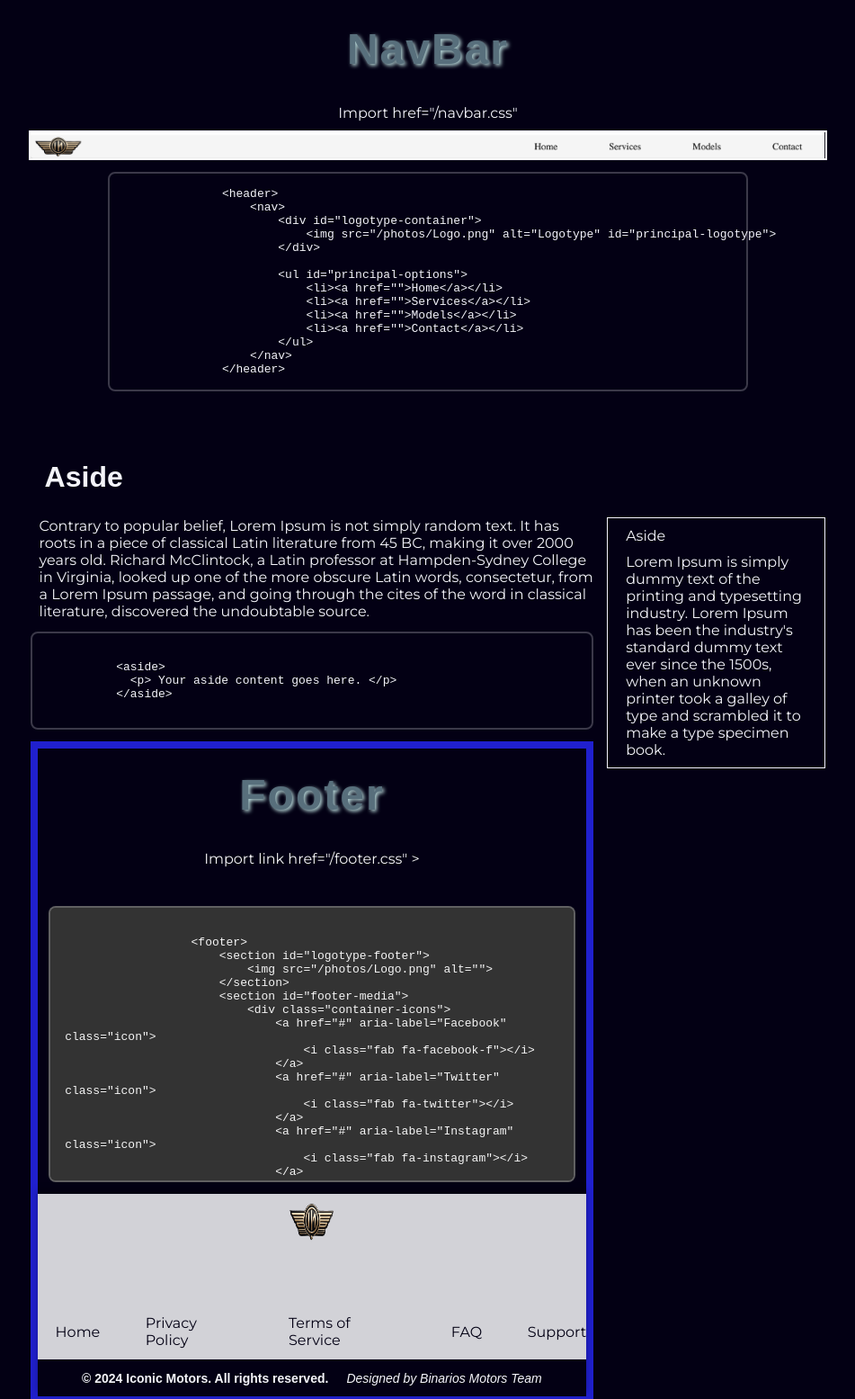
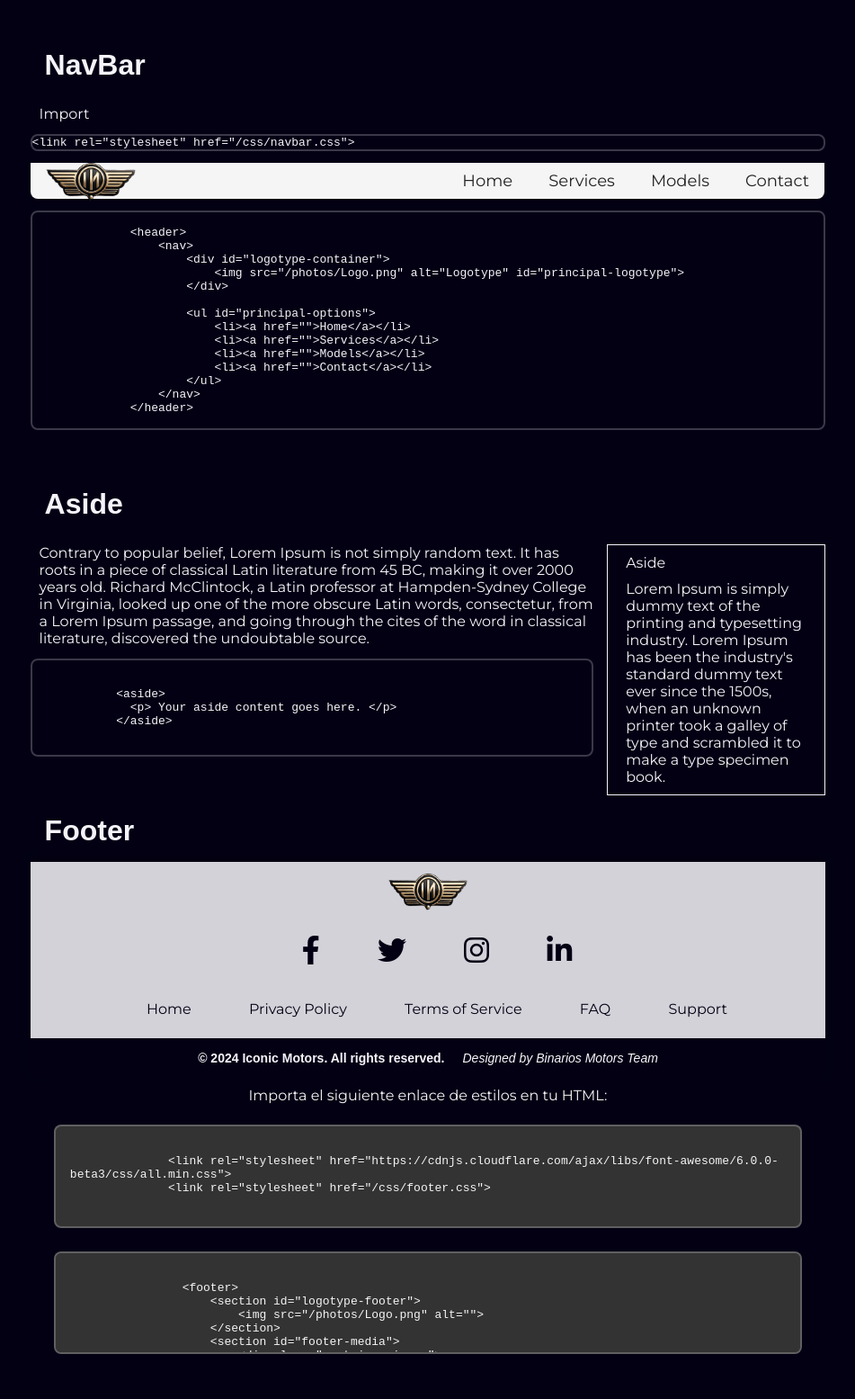
Before and after one commit to FranderCarrillo/guia-estilos-binarios, a plain HTML site: page index.html in a window 1280 px wide. Shown: the part 1223-2778 px from the top of the page at 90% size, without its empty margins (164-1115 px from the left). Drawn offline with nearby package versions, Linux system fonts and the light colour scheme.

Commit message:
ajustes en el navbar y footer

```diff
--- a/css/footer.css
+++ b/css/footer.css
@@ -77,19 +77,16 @@ footer {
 }
 
 #logotype-footer img {
-    height: 80%;
-    width: 8%;
+    height: 75%;
+    width: 10%;
 }
 
 #footer-guide {
-    border: 8px solid rgb(32, 32, 206);
-    display: flex;
     align-items: center;
     justify-content: space-between;
     flex-direction: column;
-    padding: 0;
-    margin: 0;
-    height: 90vh;
+    display: flex;
+    height: 40vh;
 
     color: #f5f5f5;
 }
--- a/css/navbar.css
+++ b/css/navbar.css
@@ -1,12 +1,9 @@
-header{
+header {
     height: 5vh;
     width: 100%;
-    position: fixed;
-    padding: 0;
-    margin: 0;
 }
 
-nav{
+nav {
     height: 100%;
     width: 100%;
     border-bottom-left-radius: 8px;
@@ -17,53 +14,37 @@ nav{
     justify-content: space-between;
     background-color: #f5f5f5;
     box-shadow: 0px 4px 6px rgba(0, 0, 0, 0.2);
+    padding: 0 2%;
 }
 
-nav li{
+nav li {
     list-style: none;
 }
 
-nav a{
-    font-size: 24px;
+nav a {
+    font-size: 18px;
     text-decoration: none;
     color: #222;
 }
 
-#principal-logotype{
-    height: 100%;
+#principal-logotype {
+    height: auto;
+    max-height: 50px;
     width: auto;
 }
 
-#principal-options{
-    width: 40%;
+#principal-options {
+    width: auto;
     display: flex;
     flex-direction: row;
     align-items: center;
     justify-content: space-around;
+    gap: 20px;
 }
 
-#logotype-container{
+#logotype-container {
     height: 100%;
-    width: 7%;
     display: flex;
     align-items: center;
     justify-content: center;
 }
-
-#navbar{
-
-    display: flex;
-    align-items: center;
-    justify-content: space-evenly;
-    flex-direction: column;
-}
-
-#navbar img{
-    border: 2px solid white;
-    height: 9%;
-    width: 100%;
-}
-
-#navbar pre {
-    width: 80%;
-}
--- a/css/styles.css
+++ b/css/styles.css
@@ -22,3 +22,7 @@ pre {
     border: 2px solid #f4f4f93b;
     border-radius: 8px;
 }
+
+header{
+    max-width: 96%;
+}
--- a/index.html
+++ b/index.html
@@ -3,6 +3,7 @@
   <head>
       <meta name="viewport" content="width=device-width, initial-scale=1.0">
       <link rel="stylesheet" href="https://fonts.googleapis.com/css2?family=Material+Symbols+Outlined:opsz,wght,FILL,GRAD@20..48,100..700,0..1,-50..200" />
+      <link rel="stylesheet" href="https://cdnjs.cloudflare.com/ajax/libs/font-awesome/6.0.0-beta3/css/all.min.css">
       <link rel="stylesheet" href="/css/styles.css">
       <link rel="stylesheet" href="/css/titles.css">
       <link rel="stylesheet" href="/css/link.css">
@@ -72,10 +73,25 @@
       </section>
 
       <section id="navbar">
-        <section id="navbar">
-          <h1>NavBar</h1>
-          <p>Import  href="/navbar.css"</p>
-          <img src="/navbar.png" alt="">
+        <h3>NavBar</h3>
+        <p>Import</p>
+        <pre>
+          <code>&lt;link rel="stylesheet" href="/css/navbar.css"&gt;</code>
+        </pre>
+        <header>
+          <nav>
+            <div id="logotype-container">
+              <img src="/Logo.png" alt="Logotype" id="principal-logotype">
+            </div>
+
+            <ul id="principal-options">
+              <li><a href="">Home</a></li>
+              <li><a href="">Services</a></li>
+              <li><a href="">Models</a></li>
+              <li><a href="">Contact</a></li>
+            </ul>
+          </nav>
+        </header>
 
         <pre>
           <code>
@@ -96,7 +112,7 @@
           </code>
         </pre>
       </section>
-      </section>
+
 
       <section id="sidebar">
 
@@ -131,10 +147,52 @@
 
       </section>
 
-      <section id="footer">
+
+      <h3>Footer</h3>
+      <footer>
+          <section id="logotype-footer">
+              <img src="/Logo.png" alt="">
+          </section>
+
+          <section id="footer-media">
+              <div class="container-icons">
+                  <a href="#" aria-label="Facebook" class="icon">
+                      <i class="fab fa-facebook-f"></i>
+                  </a>
+                  <a href="#" aria-label="Twitter" class="icon">
+                      <i class="fab fa-twitter"></i>
+                  </a>
+                  <a href="#" aria-label="Instagram" class="icon">
+                      <i class="fab fa-instagram"></i>
+                  </a>
+                  <a href="#" aria-label="LinkedIn" class="icon">
+                      <i class="fab fa-linkedin-in"></i>
+                  </a>
+              </div>
+          </section>
+
+          <section id="footer-options">
+              <a href="#">Home</a>
+              <a href="#">Privacy Policy</a>
+              <a href="#">Terms of Service</a>
+              <a href="#">FAQ</a>
+              <a href="#">Support</a>
+          </section>
+
+          <section id="footer-copyright">
+              <p>&copy; 2024 Iconic Motors. All rights reserved. </p>
+              <p>Designed by Binarios Motors Team</p>
+          </section>
+      </footer>
+
       <section id="footer-guide">
-          <h1>Footer</h1>
-          <p>Import  link href="/footer.css" ><p>
+        <p>Importa el siguiente enlace de estilos en tu HTML:</p>
+        <pre>
+          <code>
+              &lt;link rel="stylesheet" href="https://cdnjs.cloudflare.com/ajax/libs/font-awesome/6.0.0-beta3/css/all.min.css"&gt;
+              &lt;link rel="stylesheet" href="/css/footer.css"&gt;
+          </code>
+      </pre>
         <pre>
             <code>
                 &lt;footer&gt;
@@ -173,43 +231,6 @@
                 &lt;/footer&gt;
             </code>
         </pre>
-
-          <footer>
-            <section id="logotype-footer">
-                <img src="/Logo.png" alt="">
-            </section>
-
-            <section id="footer-media">
-                <div class="container-icons">
-                    <a href="#" aria-label="Facebook" class="icon">
-                        <i class="fab fa-facebook-f"></i>
-                    </a>
-                    <a href="#" aria-label="Twitter" class="icon">
-                        <i class="fab fa-twitter"></i>
-                    </a>
-                    <a href="#" aria-label="Instagram" class="icon">
-                        <i class="fab fa-instagram"></i>
-                    </a>
-                    <a href="#" aria-label="LinkedIn" class="icon">
-                        <i class="fab fa-linkedin-in"></i>
-                    </a>
-                </div>
-            </section>
-
-            <section id="footer-options">
-                <a href="#">Home</a>
-                <a href="#">Privacy Policy</a>
-                <a href="#">Terms of Service</a>
-                <a href="#">FAQ</a>
-                <a href="#">Support</a>
-            </section>
-
-            <section id="footer-copyright">
-                <p>&copy; 2024 Iconic Motors. All rights reserved. </p>
-                <p>Designed by Binarios Motors Team</p>
-            </section>
-        </footer>
-        </section>
     </section>
 
       <section id="label">
```
Lines whose indentation alone changed are shown as unchanged.
